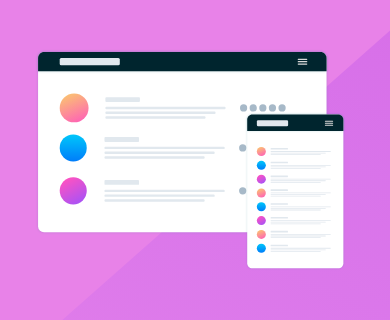
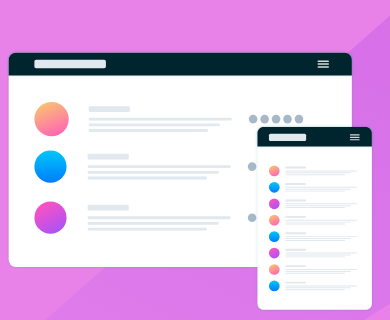
Before and after one commit to hardy333/huddle-website, a website: page index.html in a window 390 px wide. Shown: the part 101-421 px from the top of the page. Drawn offline with nearby package versions, Linux system fonts and the light colour scheme.

Commit message:
change container padding and width

```diff
--- a/css/style.css
+++ b/css/style.css
@@ -25,7 +25,7 @@ body{
     width:90%;
     margin:auto;
     max-width:1200px;
-    padding:20px;
+    padding:20px 0;
 }
 
 section{
@@ -104,9 +104,15 @@ button{
 }
 
 @media screen and (max-width:850px){
+    .container{
+        width:100%;
+        padding:20px 10px;
+    }
+
    .logo img{
-      max-width:100%;
+      max-width:80%;
    }
+
     section{
         flex-direction: column;
         align-items: center;
```
